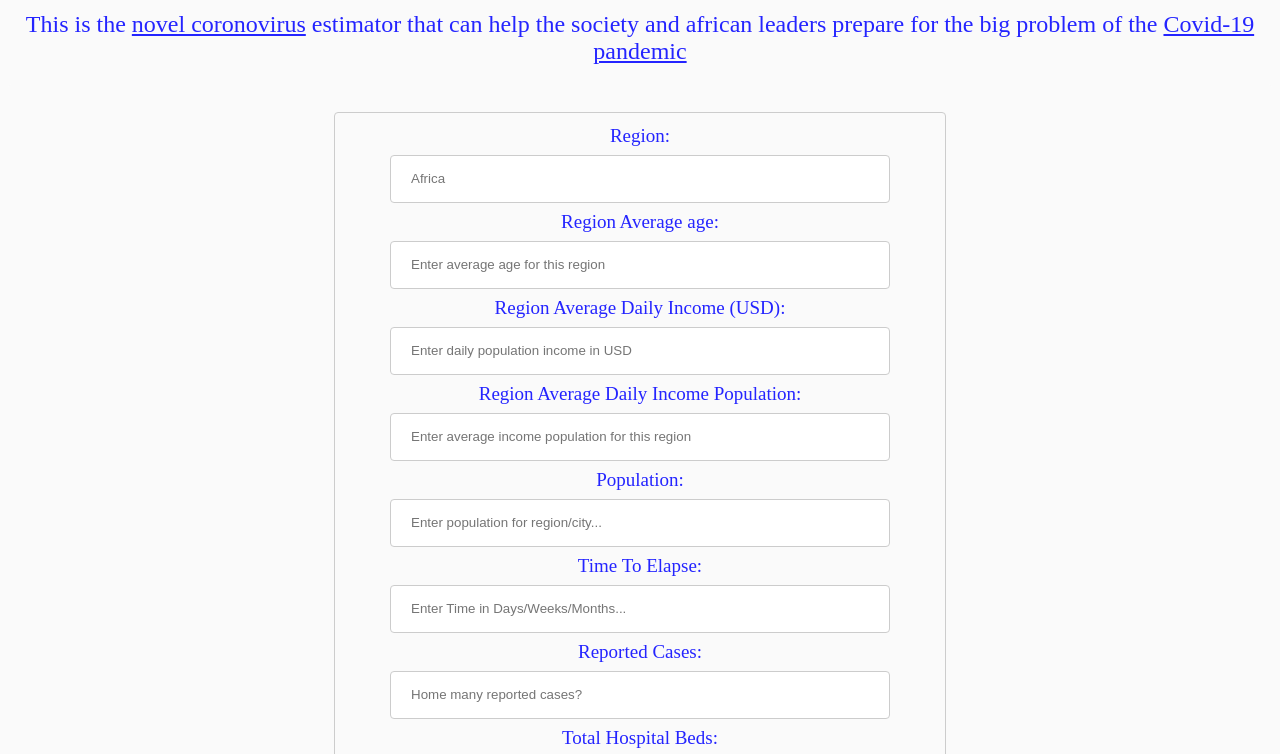
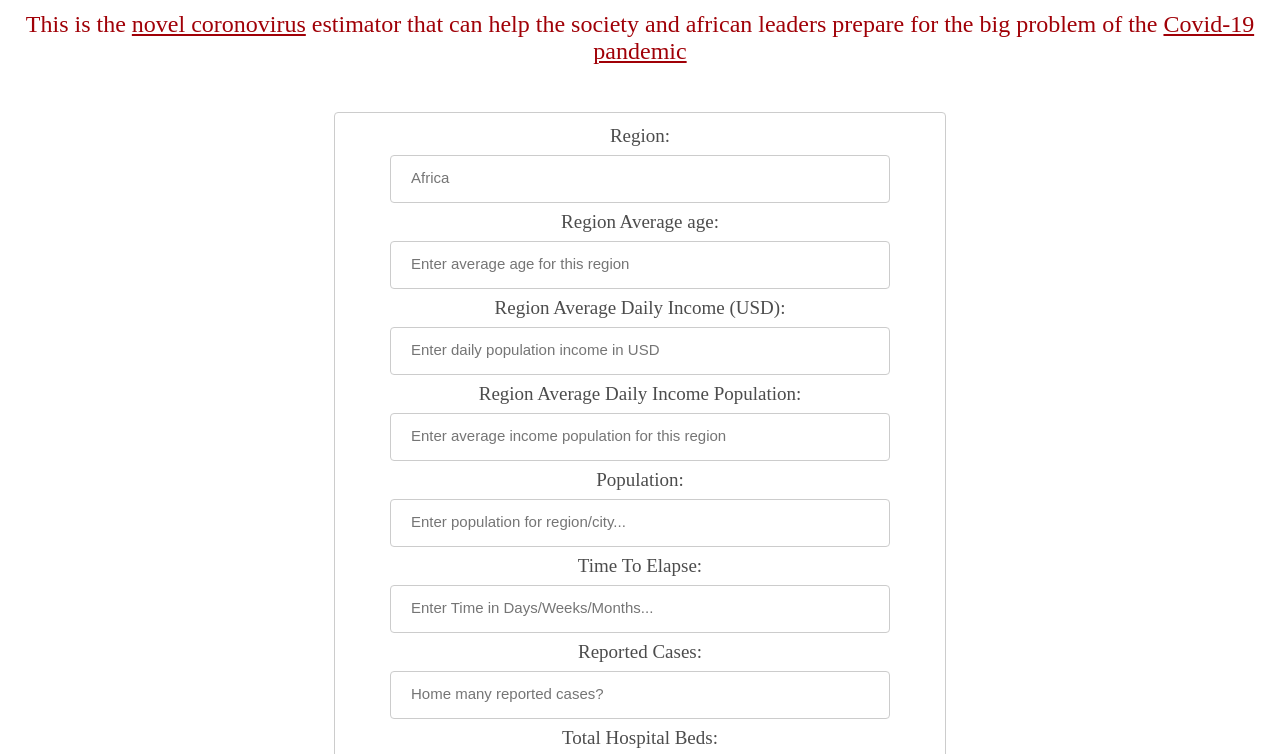
Before and after one commit to kiminzajnr/SDG_frontend.github.io, a plain HTML site: page index.html in a window 1280 px wide. Shown: the part 84-838 px from the top of the page. Drawn offline with Linux system fonts and the light colour scheme.

Commit message:
updated index and css

```diff
--- a/index.html
+++ b/index.html
@@ -10,7 +10,7 @@
 	<title>Covid19 Estimato</title>
 	<link rel = "stylesheet" style type="text/css" href="style.css">
 </head>
-<body text="#2424FF">
+<body text="hsla(200,0%,0%,.7)">
 
 		<h1>Covid19 Estimator</h1>
 		<p><font size="+2">This is the <u>novel coronovirus</u> estimator that can help the society and african leaders prepare for the big problem of the <u>Covid-19 pandemic</u></font></p>
--- a/style.css
+++ b/style.css
@@ -7,8 +7,8 @@ fieldset, input{
 	box-sizing: border-box;
 	margin: 8px 0;
 }
-label{
-	color: black;
+::placeholder{
+	font-size: 15px;
 }
 input[type=submit]{
 	background-color: #4CAF50;
@@ -39,16 +39,17 @@ h1{
 	text-align: center;
 }
 body{
-	background-color: #FAFAFA;
+	background-color: white;
 	font-size: 19px;
 }
 label{
-	color: #2424FF;
+	color: hsla(200,0%,0%,.7);
+	text-align: left;
 }
 .form{
 	display: block;
 	border-radius: 5px;
-	background-color: #FAFAFA;
+	background-color: white;
 	padding: 20px;
 	text-align: center;
 }
```
